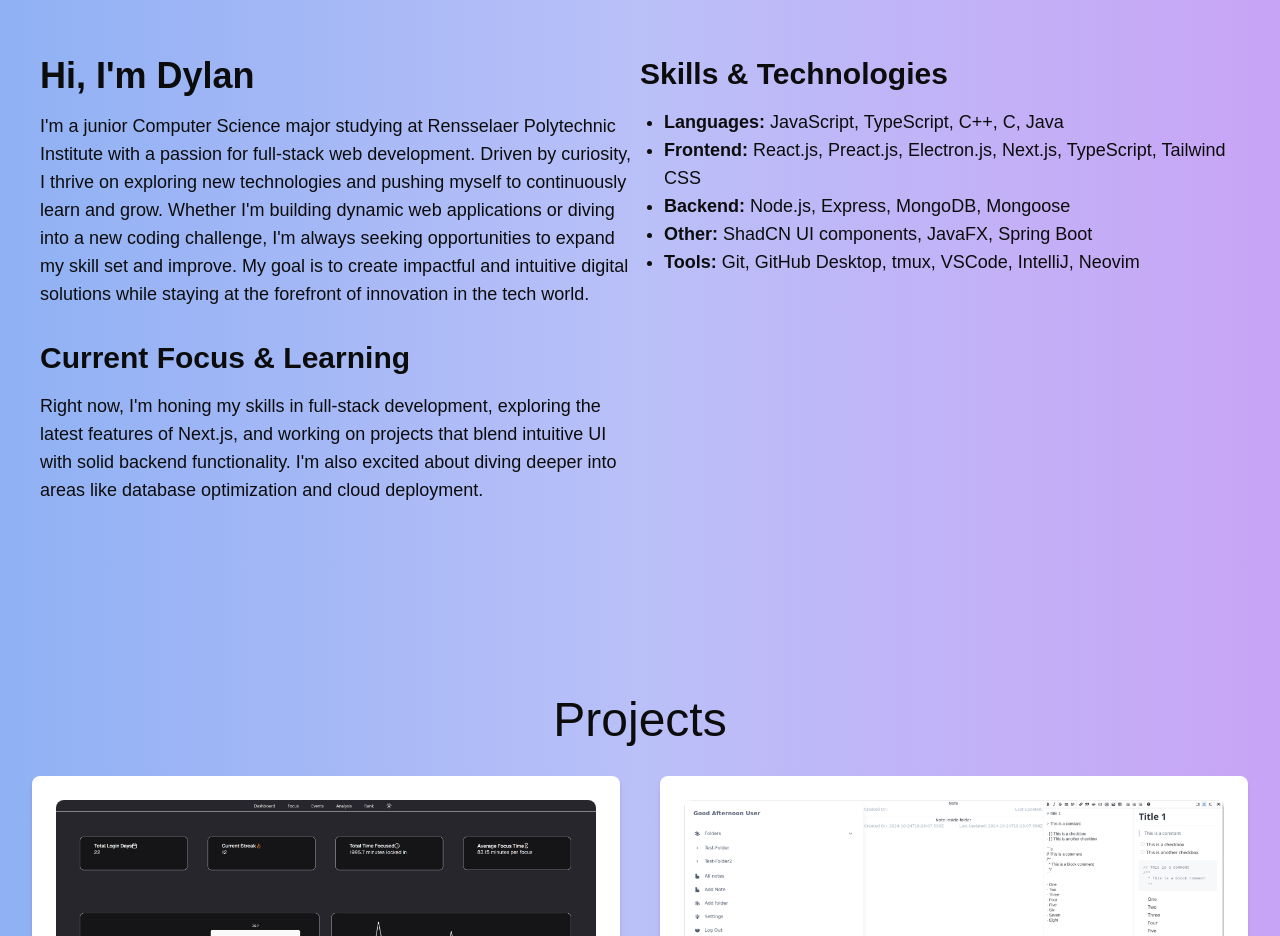
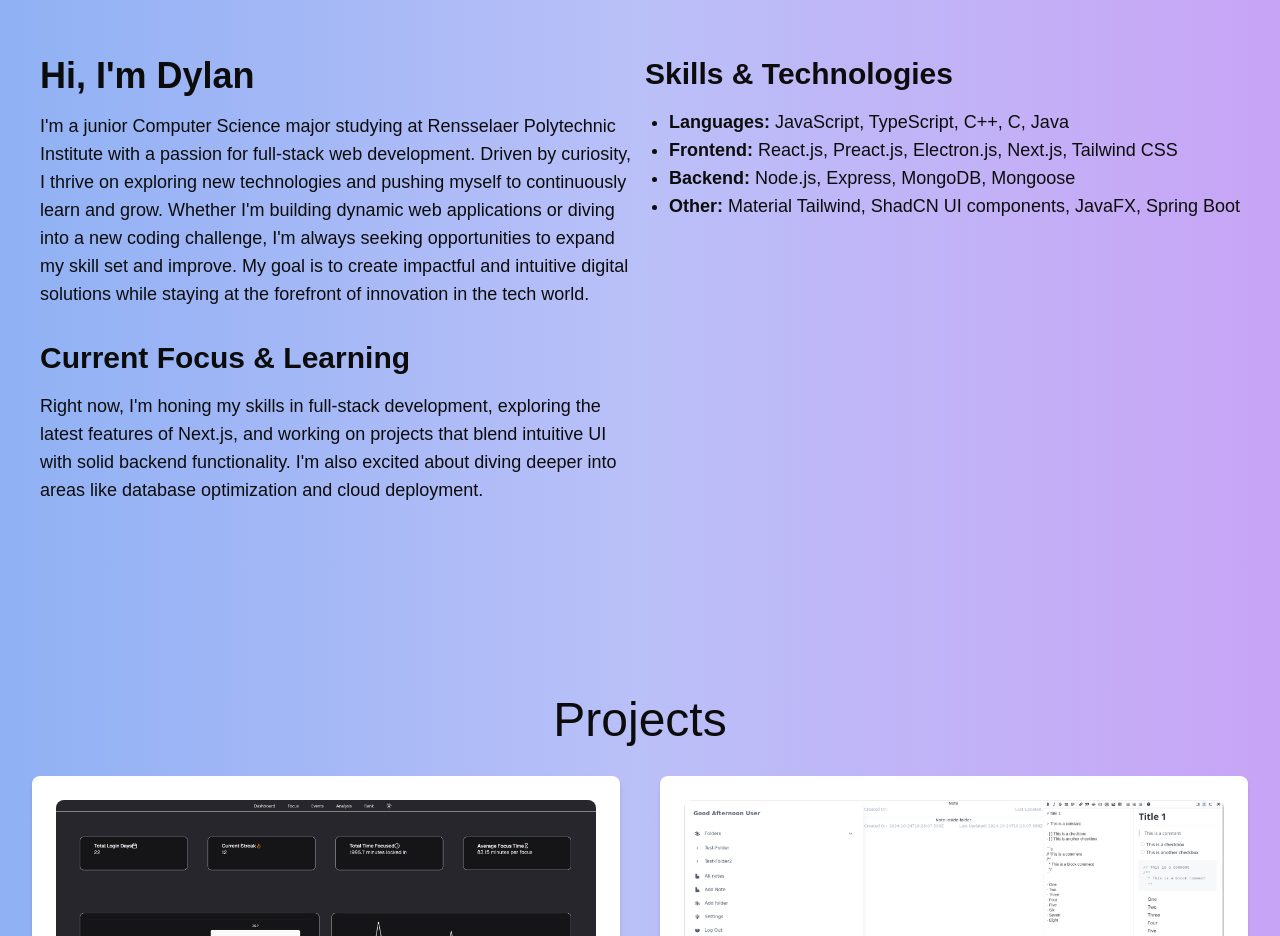
Before and after one commit to Aeonoi/Aeonoi.github.io, a Next.js app: page / in a window 1280 px wide. Shown: the part 960-1896 px from the top of the page. Built offline with nearby package versions, Linux system fonts and the light colour scheme.

Commit message:
style(word): change wording in skills & technologies section

```diff
--- a/components/about.tsx
+++ b/components/about.tsx
@@ -32,19 +32,19 @@
               </li>
               <li>
                 <strong>Frontend:</strong> React.js, Preact.js, Electron.js,
-                Next.js, TypeScript, Tailwind CSS
+                Next.js, Tailwind CSS
               </li>
               <li>
                 <strong>Backend:</strong> Node.js, Express, MongoDB, Mongoose
               </li>
               <li>
-                <strong>Other:</strong> ShadCN UI components, JavaFX, Spring
-                Boot
+                <strong>Other:</strong> Material Tailwind, ShadCN UI components,
+                JavaFX, Spring Boot
               </li>
-              <li>
-                <strong>Tools:</strong> Git, GitHub Desktop, tmux, VSCode,
-                IntelliJ, Neovim
-              </li>
+              {/* <li> */}
+              {/*   <strong>Tools:</strong> Git, GitHub Desktop, tmux, VSCode, */}
+              {/*   IntelliJ, Neovim */}
+              {/* </li> */}
             </ul>
           </section>
 
```
